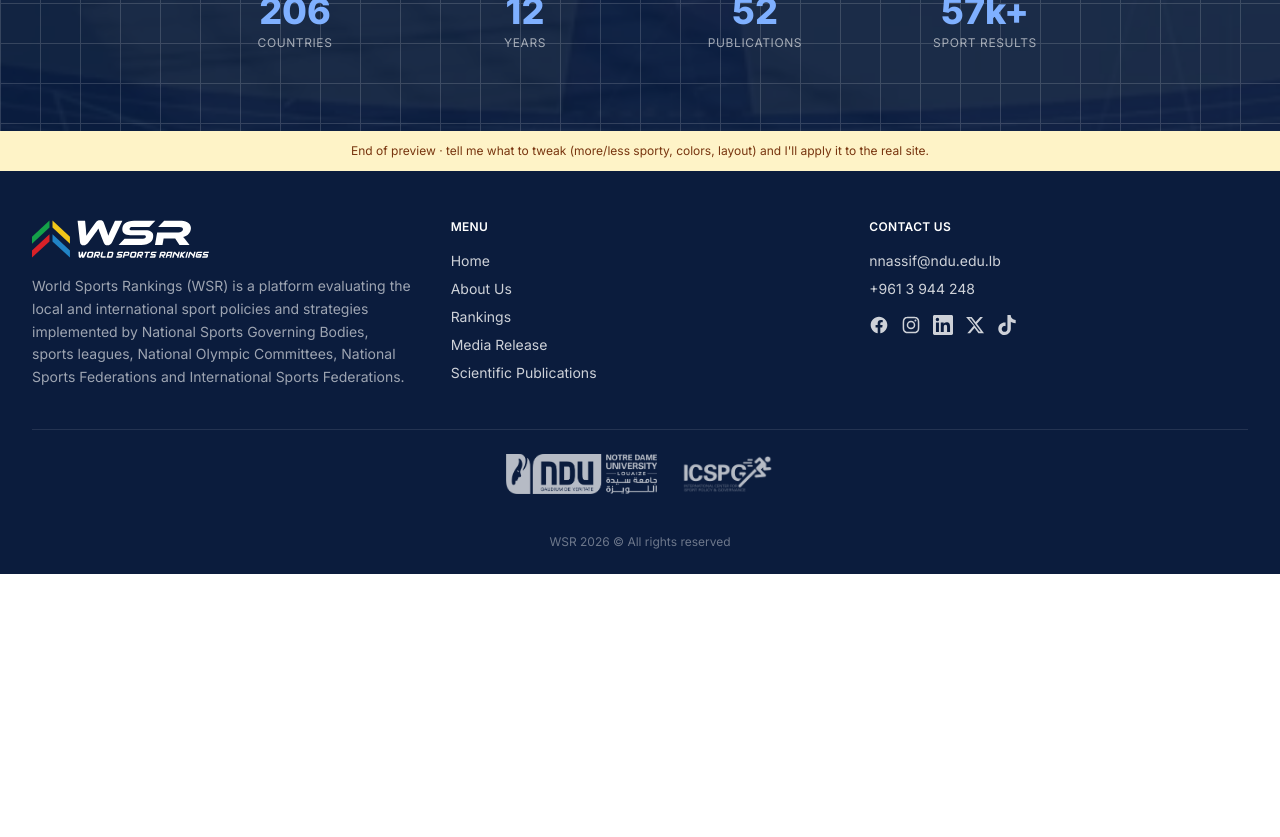
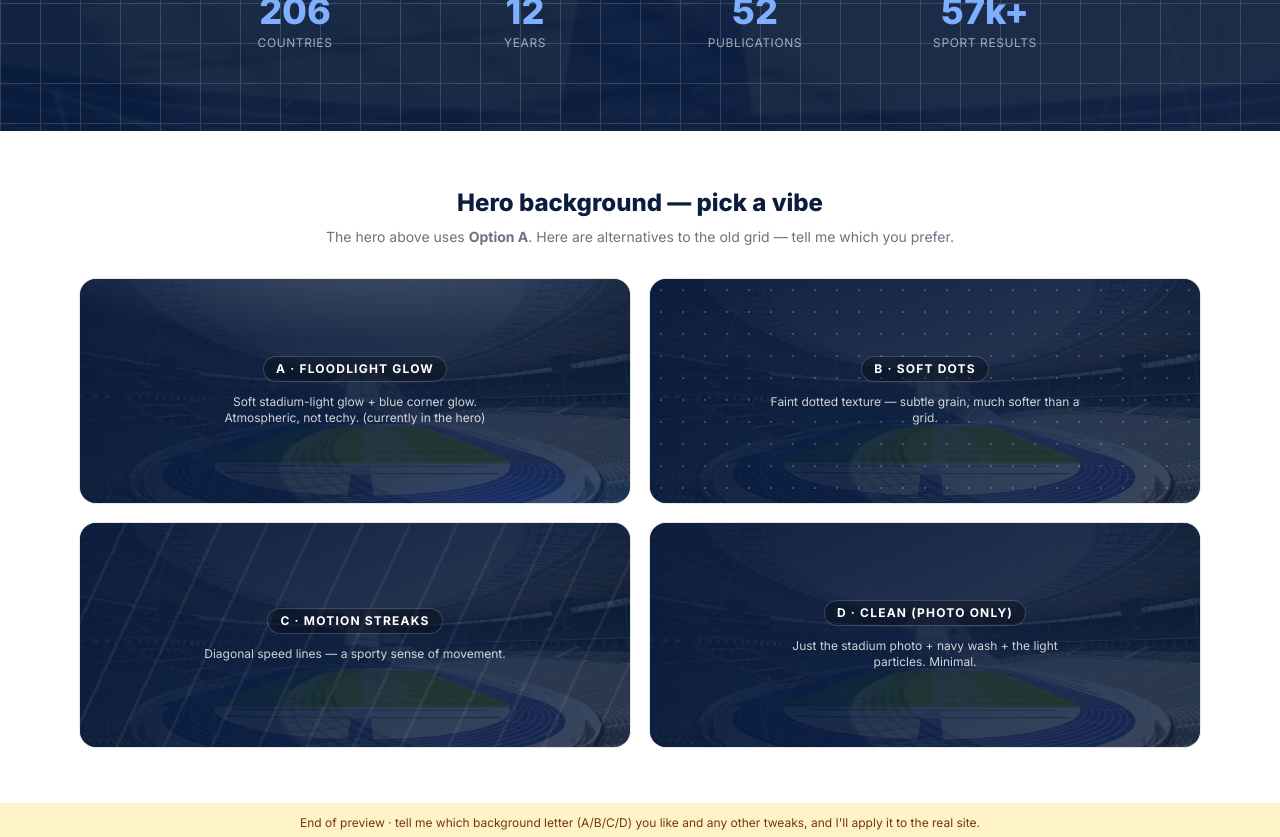
Before and after one commit to andrewngh123/wsr-website, a Next.js app: page /design-preview in a window 1280 px wide. Shown: the part 1960-2797 px from the top of the page. Before the commit the page ends 2534 px from the top, so only its background shows below. Built offline with nearby package versions, Linux system fonts and the light colour scheme.

Commit message:
Design preview: replace hero grid with floodlight glow + add background options A-D

```diff
--- a/app/design-preview/page.tsx
+++ b/app/design-preview/page.tsx
@@ -67,13 +67,12 @@ export default function DesignPreview() {
           className="absolute inset-0 opacity-30 mix-blend-screen bg-cover bg-center"
           style={{ backgroundImage: 'url(/design/particles.webp)' }}
         />
-        {/* subtle data grid */}
+        {/* stadium-floodlight glow (replaces the techy grid) */}
         <div
-          className="absolute inset-0 opacity-[0.12]"
+          className="absolute inset-0"
           style={{
-            backgroundImage:
-              'linear-gradient(#fff 1px, transparent 1px), linear-gradient(90deg, #fff 1px, transparent 1px)',
-            backgroundSize: '46px 46px',
+            background:
+              'radial-gradient(120% 80% at 50% -15%, rgba(255,255,255,0.20), transparent 55%), radial-gradient(70% 60% at 85% 115%, rgba(31,107,255,0.22), transparent 60%)',
           }}
         />
 
@@ -237,8 +236,62 @@ export default function DesignPreview() {
         </div>
       </section>
 
+      {/* ── BACKGROUND OPTIONS (pick one to replace the grid) ───────────── */}
+      <section className="max-w-6xl mx-auto px-4 py-14">
+        <h2 className="text-center text-2xl font-extrabold text-wsr-navy">Hero background — pick a vibe</h2>
+        <p className="text-center text-gray-500 text-sm mt-2 mb-8">
+          The hero above uses <strong>Option A</strong>. Here are alternatives to the old grid — tell me which you prefer.
+        </p>
+        <div className="grid grid-cols-1 sm:grid-cols-2 gap-5">
+          {[
+            {
+              name: 'A · Floodlight glow',
+              desc: 'Soft stadium-light glow + blue corner glow. Atmospheric, not techy. (currently in the hero)',
+              overlay: 'radial-gradient(120% 80% at 50% -15%, rgba(255,255,255,0.20), transparent 55%), radial-gradient(70% 60% at 85% 115%, rgba(31,107,255,0.22), transparent 60%)',
+            },
+            {
+              name: 'B · Soft dots',
+              desc: 'Faint dotted texture — subtle grain, much softer than a grid.',
+              overlayImage: 'radial-gradient(rgba(255,255,255,0.20) 1.3px, transparent 1.3px)',
+              size: '22px 22px',
+            },
+            {
+              name: 'C · Motion streaks',
+              desc: 'Diagonal speed lines — a sporty sense of movement.',
+              overlayImage: 'repeating-linear-gradient(115deg, transparent 0 40px, rgba(255,255,255,0.06) 40px 43px)',
+            },
+            {
+              name: 'D · Clean (photo only)',
+              desc: 'Just the stadium photo + navy wash + the light particles. Minimal.',
+            },
+          ].map((opt) => (
+            <div key={opt.name} className="relative h-56 rounded-2xl overflow-hidden ring-1 ring-gray-200 shadow-sm">
+              <div className="absolute inset-0 bg-cover bg-center" style={{ backgroundImage: 'url(/design/hero-stadium.webp)' }} />
+              <div className="absolute inset-0 bg-gradient-to-br from-wsr-navy/95 via-wsr-navy/80 to-[#0b1c3d]/55" />
+              <div className="absolute inset-0 opacity-25 mix-blend-screen bg-cover bg-center" style={{ backgroundImage: 'url(/design/particles.webp)' }} />
+              {(opt.overlay || opt.overlayImage) && (
+                <div
+                  className="absolute inset-0"
+                  style={
+                    opt.overlay
+                      ? { background: opt.overlay }
+                      : { backgroundImage: opt.overlayImage, backgroundSize: opt.size }
+                  }
+                />
+              )}
+              <div className="relative h-full flex flex-col items-center justify-center text-center px-6">
+                <span className="text-xs font-bold tracking-widest uppercase px-3 py-1 rounded-full bg-black/30 text-white border border-white/20">
+                  {opt.name}
+                </span>
+                <p className="text-white/80 text-xs mt-3 max-w-xs">{opt.desc}</p>
+              </div>
+            </div>
+          ))}
+        </div>
+      </section>
+
       <div className="bg-amber-100 text-amber-900 text-center text-xs py-3 px-4">
-        End of preview · tell me what to tweak (more/less sporty, colors, layout) and I&apos;ll apply it to the real site.
+        End of preview · tell me which background letter (A/B/C/D) you like and any other tweaks, and I&apos;ll apply it to the real site.
       </div>
     </div>
   )
```
